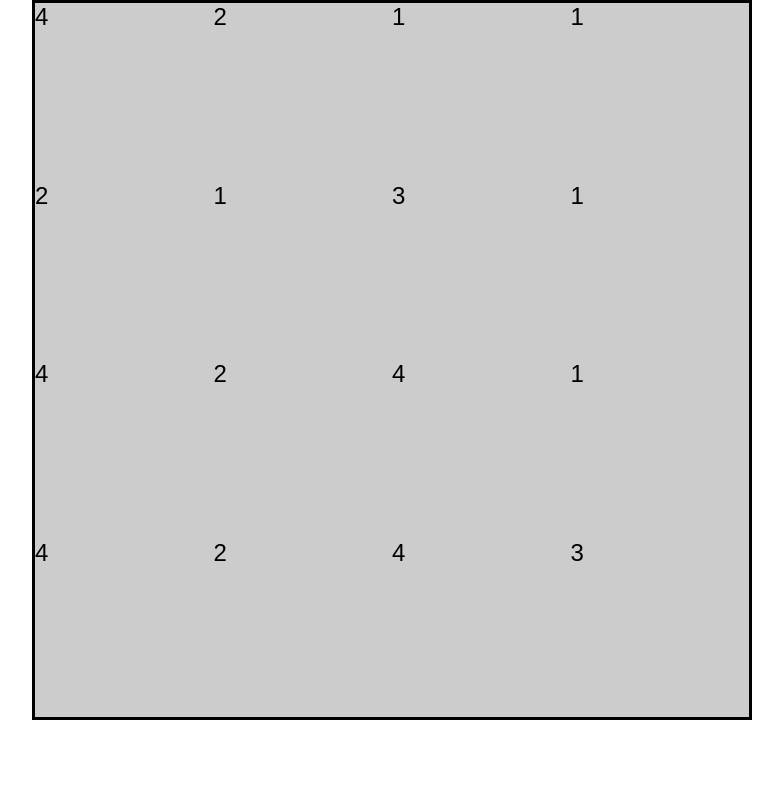
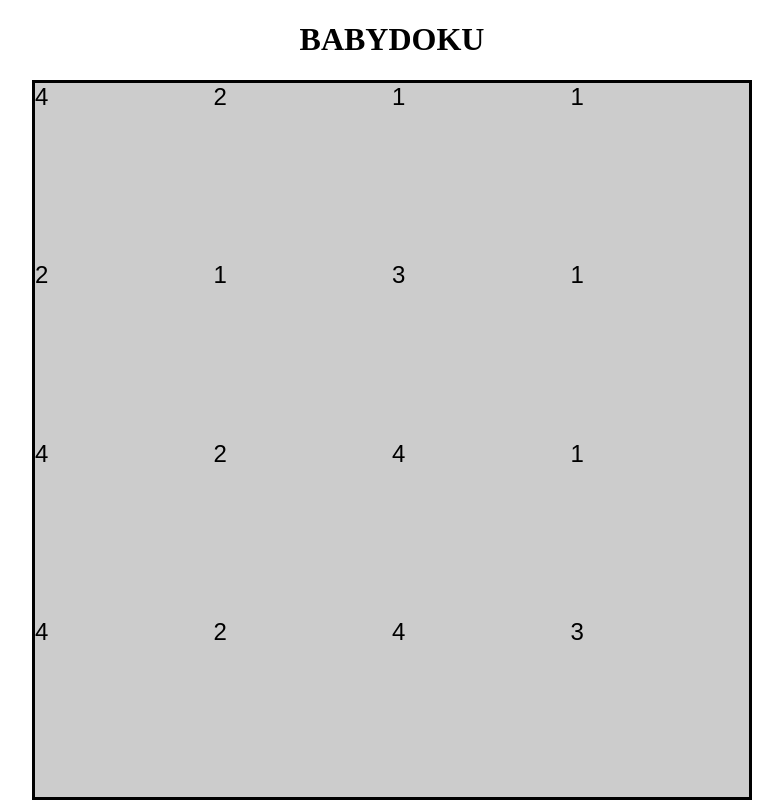
Before and after one commit to helloitsrufio/babydoku, a website built with Vite: page index.html in a window 1280 px wide. Shown: the whole page, without its empty margins (248-1031 px from the left). Built offline with nearby package versions, Linux system fonts and the light colour scheme.

Commit message:
feat: add title

```diff
--- a/index.html
+++ b/index.html
@@ -7,6 +7,7 @@
     <title>sudoku</title>
   </head>
   <body>
+    <h1 class="title">BABYDOKU</h1>
     <div id="app"></div>
     <script type="module" src="/src/main.js"></script>
   </body>
--- a/src/style.css
+++ b/src/style.css
@@ -31,3 +31,8 @@ body {
   display: grid;
   place-items: center;
 }
+
+.title {
+  display: grid;
+  place-items: center;
+}
```
